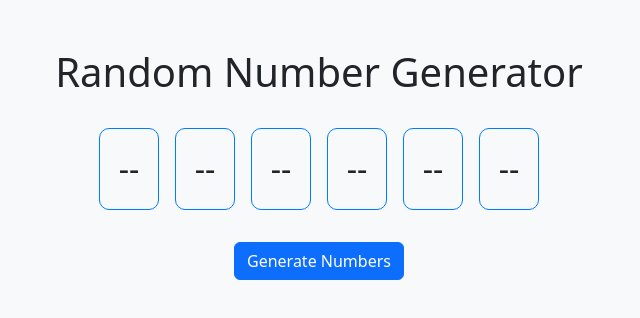
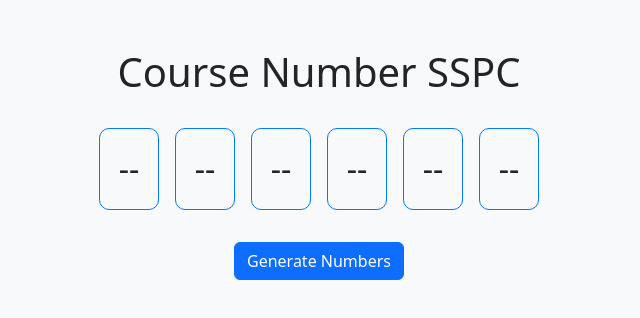
Before and after one commit to sspccreates/course-numb, a plain HTML site: page index.html in a window 1280 px wide. Shown: the whole page, without its empty margins (321-961 px from the left). Drawn offline with nearby package versions, Linux system fonts and the light colour scheme.

Commit message:
Update index.html

```diff
--- a/index.html
+++ b/index.html
@@ -3,7 +3,7 @@
 <head>
     <meta charset="UTF-8">
     <meta name="viewport" content="width=device-width, initial-scale=1.0">
-    <title>Random Number Generator</title>
+    <title>Course Number SSPC</title>
     <!-- Bootstrap CSS -->
     <link href="https://cdn.jsdelivr.net/npm/bootstrap@5.3.0-alpha1/dist/css/bootstrap.min.css" rel="stylesheet">
     <style>
@@ -21,7 +21,7 @@
 </head>
 <body class="bg-light">
     <div class="container mt-5 text-center">
-        <h1>Random Number Generator</h1>
+        <h1>Course Number SSPC</h1>
         <div id="numbers" class="d-flex justify-content-center mt-4 mb-4">
             <div class="number-box">--</div>
             <div class="number-box">--</div>
```
